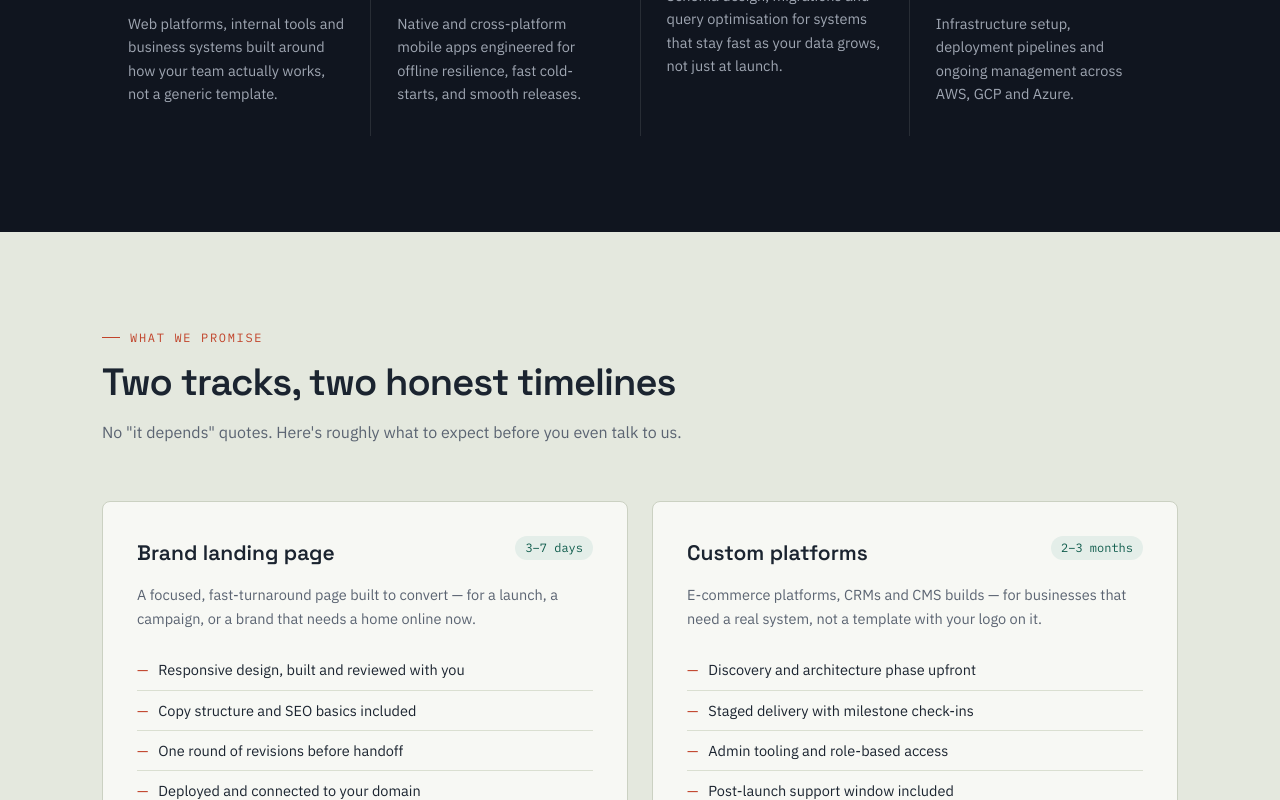
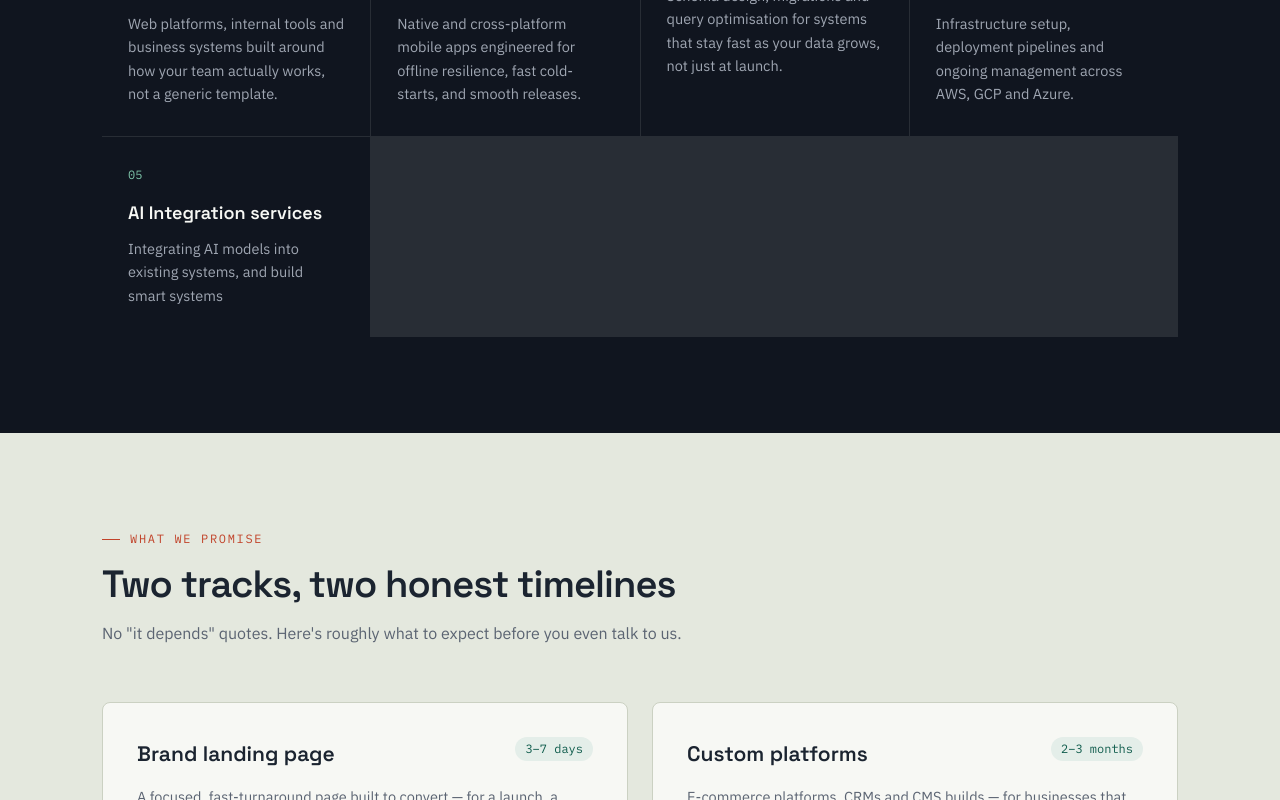
Before and after one commit to Hardik7843/shoonyank-landing-page, a Next.js app: page / in a window 1280 px wide. Shown: the part 2180-2980 px from the top of the page. Built offline with nearby package versions, Linux system fonts and the light colour scheme.

Commit message:
added testimonials

```diff
--- a/src/app/page.tsx
+++ b/src/app/page.tsx
@@ -21,7 +21,7 @@ export default function Home() {
         <Tracks />
         <Process />
         <WhyUs />
-        {/* <Testimonials /> */}
+        <Testimonials />
         <Contact />
       </main>
       <Footer />
--- a/src/content/index.ts
+++ b/src/content/index.ts
@@ -91,6 +91,12 @@ export const servicesContent = {
       title: "Cloud computing and management",
       description:
         "Infrastructure setup, deployment pipelines and ongoing management across AWS, GCP and Azure.",
+    },
+    {
+      num: "05",
+      title: "AI Integration services",
+      description:
+        "Integrating AI models into existing systems, and build smart systems",
     },
   ],
 };
@@ -222,24 +228,17 @@ export const testimonialsContent = {
   items: [
     {
       quote:
-        '"Replace with a real client quote — 1 to 2 sentences on the outcome, not just the process."',
-      avatar: "XX",
-      name: "Client name",
-      role: "Role, Company",
+        '"I couldn\'t be happier with the final outcome, Shoonyank has managed to capture my vision perfectly and deliver a product that exceeds all expectations. The entire team has been an absolute pleasure to work with — professional, responsive, and genuinely invested in the success of the project."',
+      avatar: "AR",
+      name: "Amit Ramina",
+      role: "Founder, Hungry V",
     },
     {
       quote:
-        '"Replace with a real client quote — 1 to 2 sentences on the outcome, not just the process."',
-      avatar: "XX",
-      name: "Client name",
-      role: "Role, Company",
-    },
-    {
-      quote:
-        '"Replace with a real client quote — 1 to 2 sentences on the outcome, not just the process."',
-      avatar: "XX",
-      name: "Client name",
-      role: "Role, Company",
+        '"They have built a robust, user-friendly platform that has significantly streamlined our operations and improved our customer satisfaction. The Shoonyank team is highly professional, responsive, and dedicated to delivering exceptional results. It has been a pleasure working with them, and we highly recommend their services."',
+      avatar: "RA",
+      name: "",
+      role: "Raibo Infotech Pvt Ltd",
     },
   ],
 };
```
